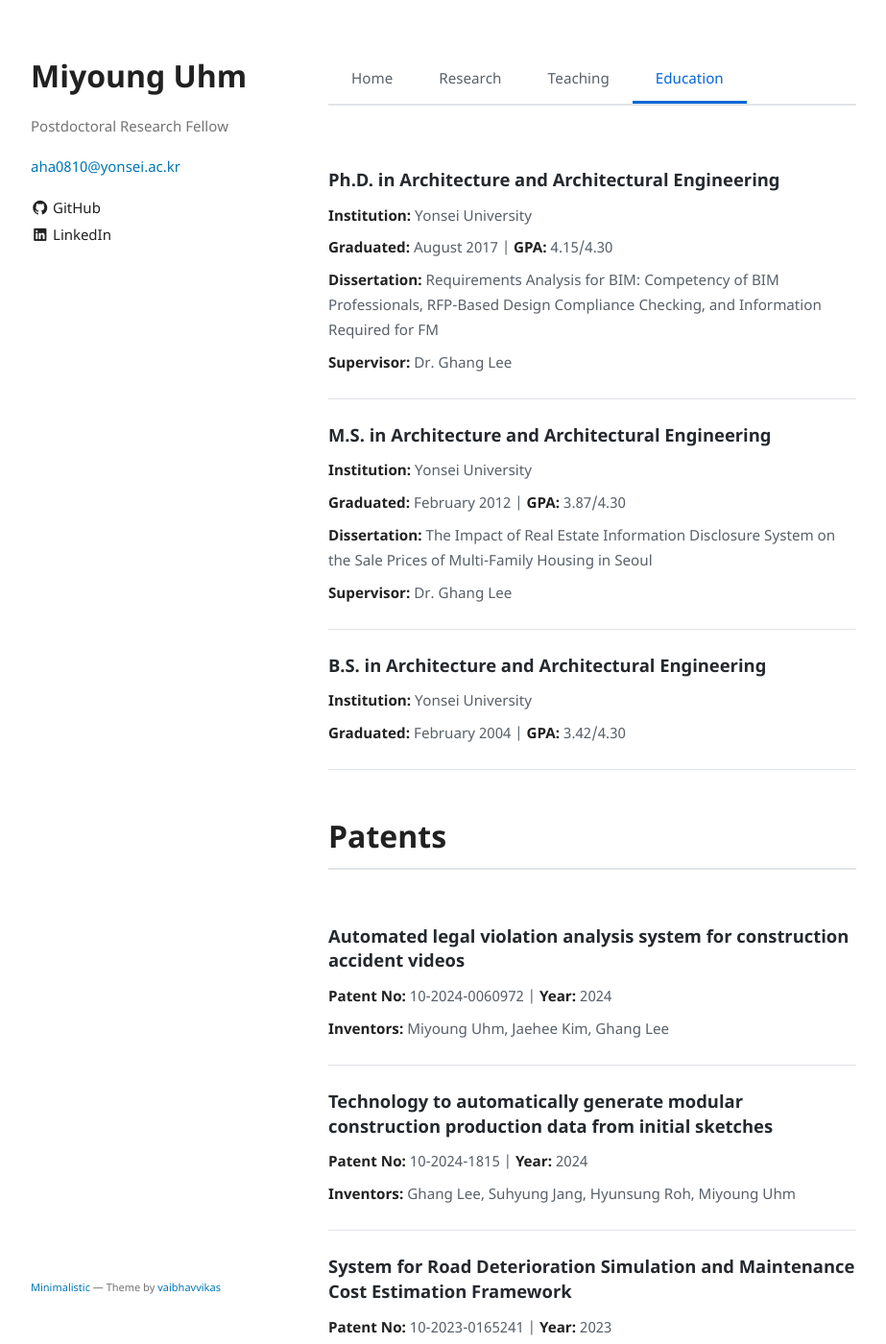
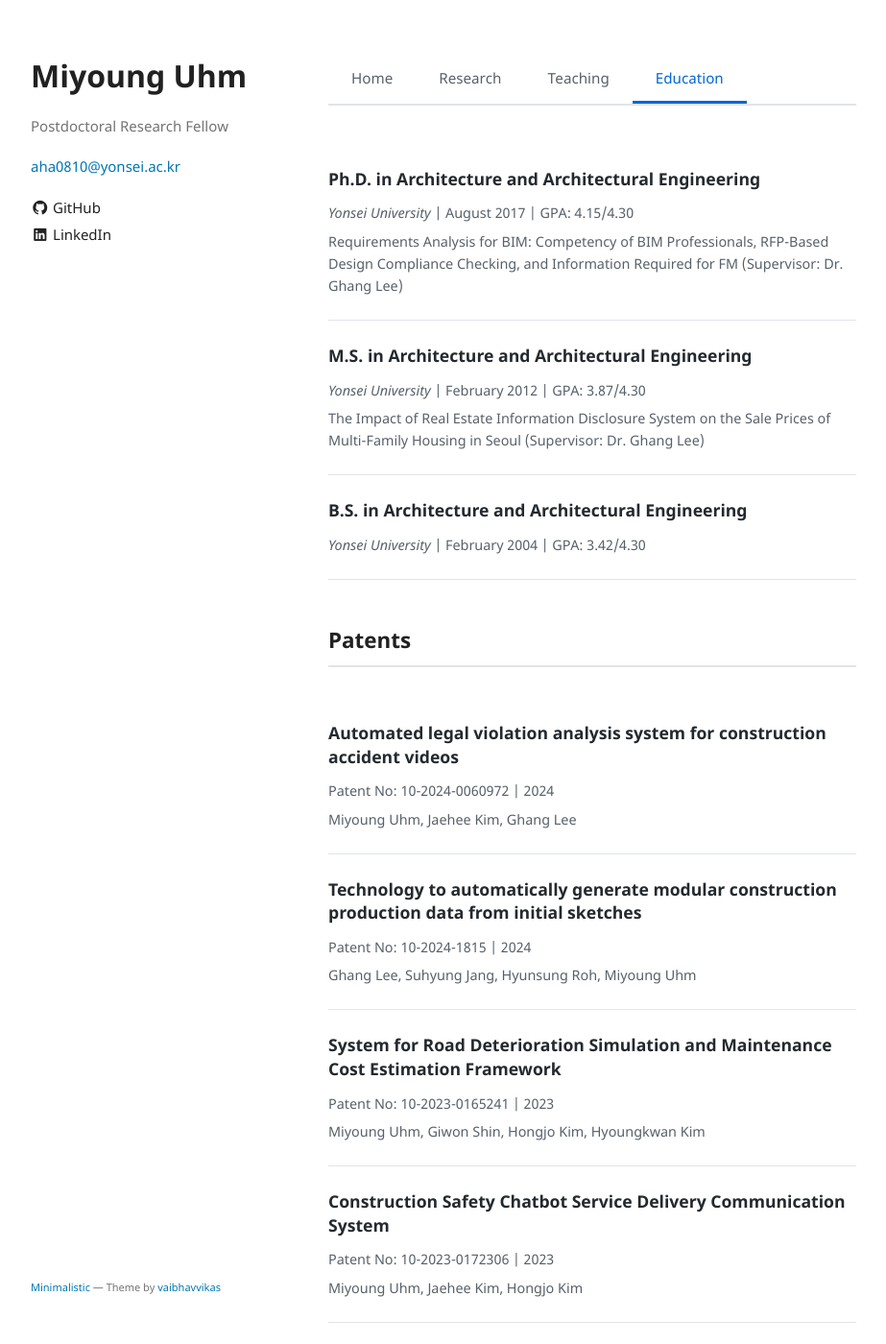
Before and after one commit to aha-251226/home, a Jekyll site: the page built from education.md, in a window 1280 px wide and 1400 px high. Shown: the whole window at 96% size, without its empty margins (178-1101 px from the left). Built offline with Jekyll 4.4.1, drawn with Linux system fonts in a browser that asks for light colours; some of the changed text lies outside the part shown.

Commit message:
Simplify education page formatting

```diff
--- a/education.md
+++ b/education.md
@@ -41,16 +41,16 @@ layout: default
 
 .content-item h3 {
   margin: 0 0 0.75rem 0;
-  font-size: 1.15rem;
+  font-size: 1.1rem;
   font-weight: 600;
   color: #24292e;
   line-height: 1.4;
 }
 
 .content-item p {
-  margin: 0.5rem 0;
-  line-height: 1.7;
-  font-size: 0.95rem;
+  margin: 0.4rem 0;
+  line-height: 1.6;
+  font-size: 0.9rem;
   color: #586069;
 }
 
@@ -62,6 +62,8 @@ layout: default
   border-bottom: 2px solid #e1e4e8;
   margin: 3rem 0 2rem 0;
   padding-bottom: 0.75rem;
+  font-size: 1.4rem;
+  font-weight: 600;
 }
 </style>
 
@@ -72,121 +74,115 @@ layout: default
   <a href="./education.html" class="tab-link active">Education</a>
 </div>
 
-
 <div class="content-item">
   <h3>Ph.D. in Architecture and Architectural Engineering</h3>
-  <p><strong>Institution:</strong> Yonsei University</p>
-  <p><strong>Graduated:</strong> August 2017 | <strong>GPA:</strong> 4.15/4.30</p>
-  <p><strong>Dissertation:</strong> Requirements Analysis for BIM: Competency of BIM Professionals, RFP-Based Design Compliance Checking, and Information Required for FM</p>
-  <p><strong>Supervisor:</strong> Dr. Ghang Lee</p>
+  <p><em>Yonsei University</em> | August 2017 | GPA: 4.15/4.30</p>
+  <p>Requirements Analysis for BIM: Competency of BIM Professionals, RFP-Based Design Compliance Checking, and Information Required for FM (Supervisor: Dr. Ghang Lee)</p>
 </div>
 
 <div class="content-item">
   <h3>M.S. in Architecture and Architectural Engineering</h3>
-  <p><strong>Institution:</strong> Yonsei University</p>
-  <p><strong>Graduated:</strong> February 2012 | <strong>GPA:</strong> 3.87/4.30</p>
-  <p><strong>Dissertation:</strong> The Impact of Real Estate Information Disclosure System on the Sale Prices of Multi-Family Housing in Seoul</p>
-  <p><strong>Supervisor:</strong> Dr. Ghang Lee</p>
+  <p><em>Yonsei University</em> | February 2012 | GPA: 3.87/4.30</p>
+  <p>The Impact of Real Estate Information Disclosure System on the Sale Prices of Multi-Family Housing in Seoul (Supervisor: Dr. Ghang Lee)</p>
 </div>
 
 <div class="content-item">
   <h3>B.S. in Architecture and Architectural Engineering</h3>
-  <p><strong>Institution:</strong> Yonsei University</p>
-  <p><strong>Graduated:</strong> February 2004 | <strong>GPA:</strong> 3.42/4.30</p>
+  <p><em>Yonsei University</em> | February 2004 | GPA: 3.42/4.30</p>
 </div>
 
 <h1 class="section-divider">Patents</h1>
 
 <div class="content-item">
   <h3>Automated legal violation analysis system for construction accident videos</h3>
-  <p><strong>Patent No:</strong> 10-2024-0060972 | <strong>Year:</strong> 2024</p>
-  <p><strong>Inventors:</strong> Miyoung Uhm, Jaehee Kim, Ghang Lee</p>
+  <p>Patent No: 10-2024-0060972 | 2024</p>
+  <p>Miyoung Uhm, Jaehee Kim, Ghang Lee</p>
 </div>
 
 <div class="content-item">
   <h3>Technology to automatically generate modular construction production data from initial sketches</h3>
-  <p><strong>Patent No:</strong> 10-2024-1815 | <strong>Year:</strong> 2024</p>
-  <p><strong>Inventors:</strong> Ghang Lee, Suhyung Jang, Hyunsung Roh, Miyoung Uhm</p>
+  <p>Patent No: 10-2024-1815 | 2024</p>
+  <p>Ghang Lee, Suhyung Jang, Hyunsung Roh, Miyoung Uhm</p>
 </div>
 
 <div class="content-item">
   <h3>System for Road Deterioration Simulation and Maintenance Cost Estimation Framework</h3>
-  <p><strong>Patent No:</strong> 10-2023-0165241 | <strong>Year:</strong> 2023</p>
-  <p><strong>Inventors:</strong> Miyoung Uhm, Giwon Shin, Hongjo Kim, Hyoungkwan Kim</p>
+  <p>Patent No: 10-2023-0165241 | 2023</p>
+  <p>Miyoung Uhm, Giwon Shin, Hongjo Kim, Hyoungkwan Kim</p>
 </div>
 
 <div class="content-item">
   <h3>Construction Safety Chatbot Service Delivery Communication System</h3>
-  <p><strong>Patent No:</strong> 10-2023-0172306 | <strong>Year:</strong> 2023</p>
-  <p><strong>Inventors:</strong> Miyoung Uhm, Jaehee Kim, Hongjo Kim</p>
+  <p>Patent No: 10-2023-0172306 | 2023</p>
+  <p>Miyoung Uhm, Jaehee Kim, Hongjo Kim</p>
 </div>
 
 <div class="content-item">
   <h3>System and Method for Converting Ontology-Based Rule Set into BIM Model Checker Rule Set</h3>
-  <p><strong>Patent No:</strong> 10-1527046 | <strong>Year:</strong> 2013</p>
-  <p><strong>Inventors:</strong> Ghang Lee, Younghyun Park, Miyoung Uhm, Sanghun Kim, Jungsung Won</p>
+  <p>Patent No: 10-1527046 | 2013</p>
+  <p>Ghang Lee, Younghyun Park, Miyoung Uhm, Sanghun Kim, Jungsung Won</p>
 </div>
 
 <h1 class="section-divider">Certifications</h1>
 
 <div class="content-item">
   <h3>CITI Certification (Research Ethics)</h3>
-  <p><strong>Year:</strong> 2024 | <strong>ID:</strong> 65819502</p>
+  <p>2024 | ID: 65819502</p>
 </div>
 
 <div class="content-item">
   <h3>Construction Machinery Operator License</h3>
-  <p><strong>Year:</strong> 2021 | <strong>Type:</strong> Forklift, Excavator</p>
+  <p>2021 | Forklift, Excavator</p>
 </div>
 
 <div class="content-item">
   <h3>Fire Safety Manager (Level 1)</h3>
-  <p><strong>Year:</strong> 2021</p>
+  <p>2021</p>
 </div>
 
 <div class="content-item">
   <h3>UAV (Unmanned Aerial Vehicles) Driver License</h3>
-  <p><strong>Year:</strong> 2021 | <strong>Level:</strong> 4</p>
+  <p>2021 | Level 4</p>
 </div>
 
 <div class="content-item">
   <h3>LEED GA (Green Associate)</h3>
-  <p><strong>Year:</strong> 2018</p>
+  <p>2018</p>
 </div>
 
 <div class="content-item">
   <h3>KCFM (Korean Certified Facility Manager)</h3>
-  <p><strong>Year:</strong> 2015</p>
+  <p>2015</p>
 </div>
 
 <h1 class="section-divider">Journal Review Service</h1>
 
 <div class="content-item">
   <h3>Peer Reviewer, Journal of Management Engineering</h3>
-  <p><strong>Period:</strong> 2024.10 - Present</p>
+  <p>2024.10 - Present</p>
 </div>
 
 <div class="content-item">
   <h3>Peer Reviewer, Results in Engineer</h3>
-  <p><strong>Period:</strong> 2024.10 - Present</p>
+  <p>2024.10 - Present</p>
 </div>
 
 <div class="content-item">
   <h3>Peer Reviewer, Advanced Engineering Informatics</h3>
-  <p><strong>Period:</strong> 2024.6 - Present</p>
+  <p>2024.6 - Present</p>
 </div>
 
 <div class="content-item">
   <h3>Peer Reviewer, Automation in Construction</h3>
-  <p><strong>Period:</strong> 2023.8 - Present</p>
+  <p>2023.8 - Present</p>
 </div>
 
 <div class="content-item">
   <h3>Peer Reviewer, Journal of the Korea Institute of Ecological Architecture and Environment</h3>
-  <p><strong>Period:</strong> 2020.2 - Present</p>
+  <p>2020.2 - Present</p>
 </div>
 
 <div class="content-item">
   <h3>Peer Reviewer, Journal of the Korea Institute of Building Construction</h3>
-  <p><strong>Period:</strong> 2020.4 - Present</p>
+  <p>2020.4 - Present</p>
 </div>
```
